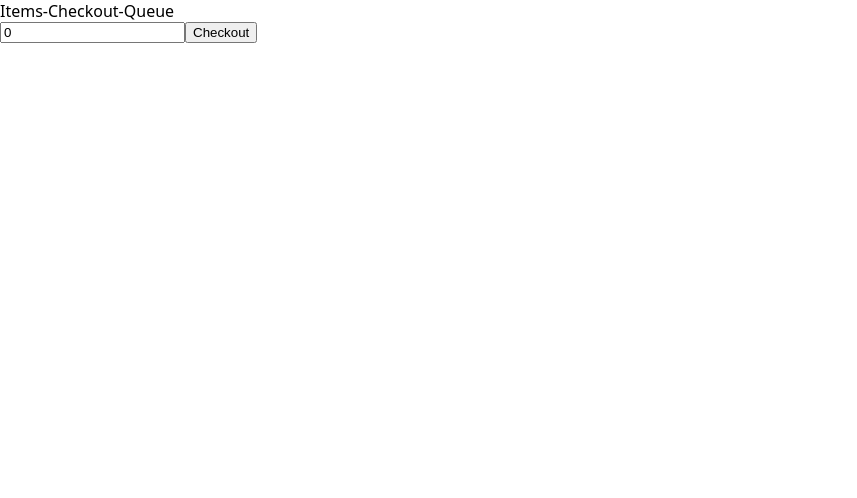
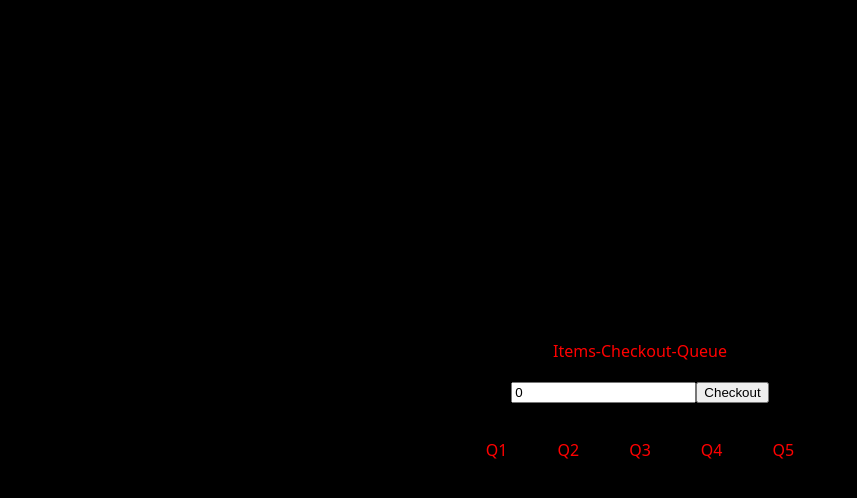
Before and after one commit to aviralrabbit1/react-interview-problems, a React (Create React App) app: page / in a window 1280 px wide. Shown: the top 498 px of the page, without its empty margins (0-857 px from the left). Built offline with nearby package versions, Linux system fonts and the light colour scheme.

Commit message:
css changes

```diff
--- a/src/Circle-Uncircle/Items-Checkout-Queue/Items-Checkout-Queue.tsx
+++ b/src/Circle-Uncircle/Items-Checkout-Queue/Items-Checkout-Queue.tsx
@@ -5,13 +5,30 @@ import { useState } from "react";
 
 export default function ItemsCheckoutQueue() {
     const [items, setItems] = useState(0);
+    const [lines, setLines] = useState([[],[],[],[],[]]);
   return (
-    <div>Items-Checkout-Queue
+    <div className="queue"
+    style={{
+      height: "100vh",
+      background: "black",
+      color: "red",
+      alignItems: "center",
+      justifyContent: "center",
+      display: "flex", // Center horizontally
+      flexDirection: "column", // Center vertically
+      gap: "20px"
+  }}>
+        Items-Checkout-Queue
         <form>
             <input required type="number" value={items}
             onChange={(e) => setItems(e.currentTarget.valueAsNumber)} />
             <button>Checkout</button>
         </form>
+        <div className="lines" style={{display:'grid', gridTemplateColumns:'repeat(5, 1fr)', gap: '50px'}}>
+        {lines.map((people, index) => (
+            <div key={index}>Q{index+1}</div>
+            ))}
+        </div>
     </div>
   )
 }
```
